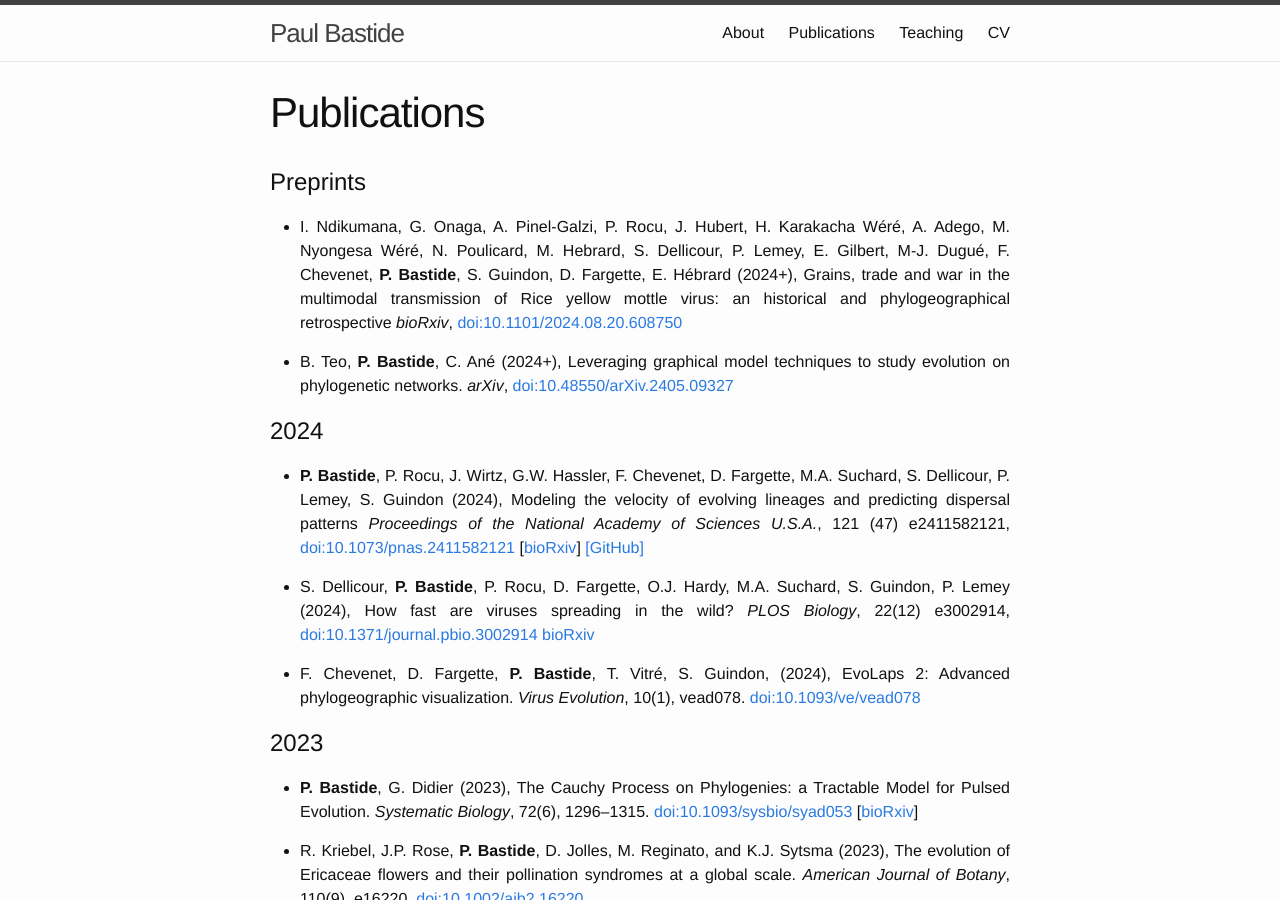
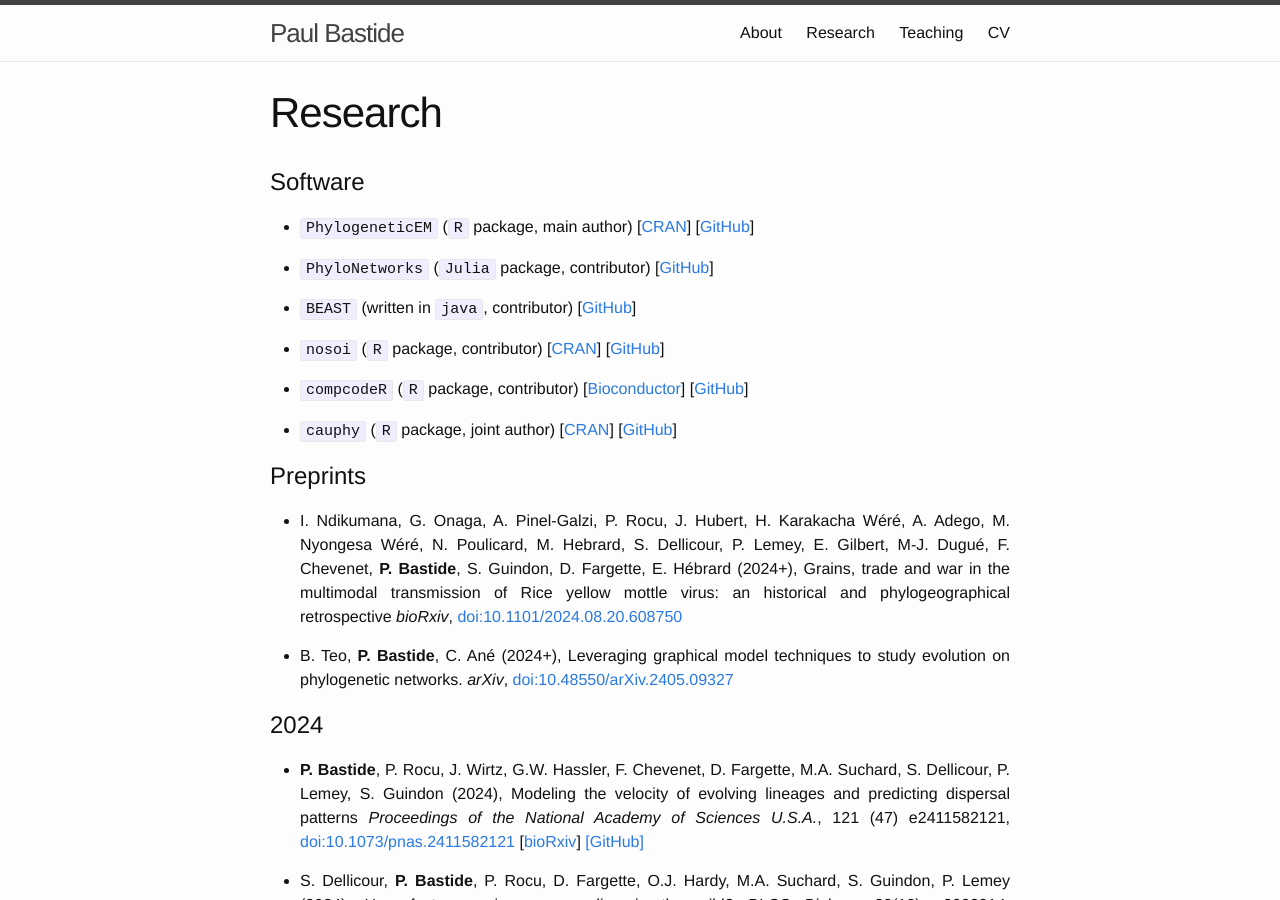
Before and after one commit to pbastide/pbastide.github.io, a Jekyll site: the page built from publi.md, in a window 1280 px wide and 900 px high. Built offline with Jekyll 4.4.1, drawn with Linux system fonts in a browser that asks for light colours; some of the changed text lies outside the part shown.

Commit message:
Software

```diff
--- a/publi.md
+++ b/publi.md
@@ -1,9 +1,23 @@
 ---
 layout: page
-title: Publications
+title: Research
 weight: 3
 ---
 <!-- https://github.com/jthlab/jthlab.github.io -->
+
+# Software
+
+* `PhylogeneticEM` (`R` package, main author) [[CRAN](https://CRAN.R-project.org/package=PhylogeneticEM)] [[GitHub](https://github.com/pbastide/PhylogeneticEM)]
+
+* `PhyloNetworks` (`Julia` package, contributor) [[GitHub](https://github.com/crsl4/PhyloNetworks.jl)]
+
+* `BEAST` (written in `java`, contributor) [[GitHub](https://github.com/beast-dev/beast-mcmc)]
+
+* `nosoi` (`R` package, contributor) [[CRAN](https://CRAN.R-project.org/package=nosoi)] [[GitHub](https://github.com/slequime/nosoi)]
+
+* `compcodeR` (`R` package, contributor) [[Bioconductor](https://www.doi.org/10.18129/B9.bioc.compcodeR)] [[GitHub](https://github.com/csoneson/compcodeR)]
+
+* `cauphy` (`R` package, joint author) [[CRAN](https://CRAN.R-project.org/package=cauphy)] [[GitHub](https://github.com/gilles-didier/cauphy/)]
 
 # Preprints
 
```
Also changed, not shown: other parts of publi.md (+0 -13 lines).
